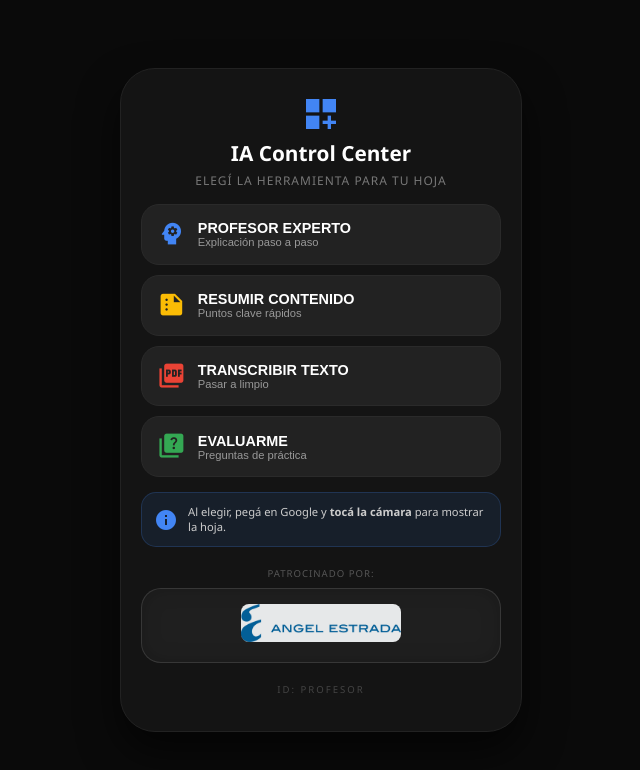
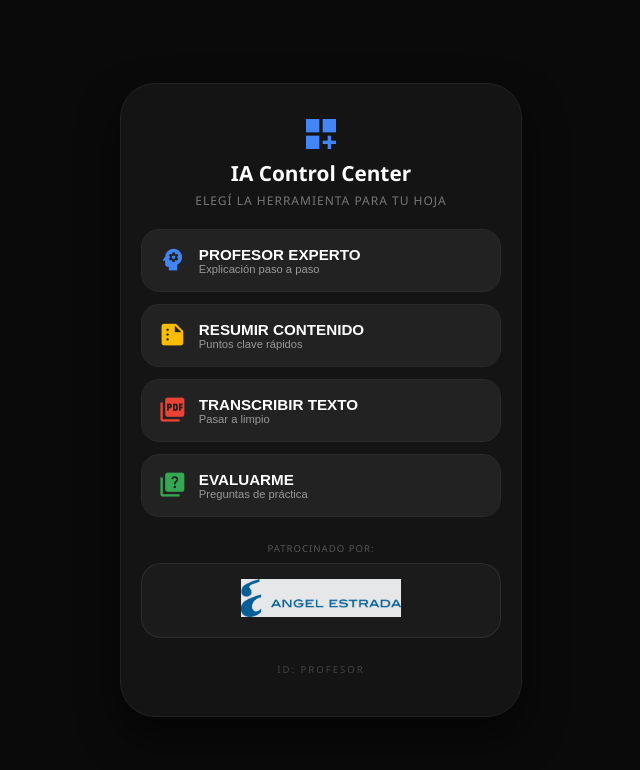
Before and after one commit to matiandresgomez-hue/lanzador-qr-gemini, a plain HTML site: page index.html in a window 1280 px wide. Shown: the whole page, without its empty margins (319-959 px from the left). Drawn offline with Linux system fonts and the light colour scheme.

Commit message:
Update index.html

```diff
--- a/index.html
+++ b/index.html
@@ -47,11 +47,6 @@
             </div>
         </button>
 
-        <div class="info-card">
-            <span class="material-icons" style="color:#4285f4">info</span>
-            <p>Al elegir, pegá en Google y <b>tocá la cámara</b> para mostrar la hoja.</p>
-        </div>
-
         <div class="ads-wrapper">
             <p class="ads-label">Patrocinado por:</p>
             <div class="ads-box">
@@ -84,6 +79,8 @@
             textArea.value = promptFinal;
             textArea.select();
             document.execCommand('copy');
+
+            // udm=50 para entrar directo a la pestaña IA/Gemini
             window.open("https://www.google.com/search?q=" + encodeURIComponent(promptFinal) + "&udm=50", "_blank");
         }
     </script>
@@ -92,50 +89,41 @@
         :root { --blue: #4285f4; --purple: #9b72cb; --green: #34a853; --dark: #0a0a0a; --card: #141414; --muted: #777; }
         body { background-color: var(--dark); font-family: 'Segoe UI', Roboto, sans-serif; display: flex; justify-content: center; align-items: center; min-height: 100vh; margin: 0; color: white; padding: 15px; box-sizing: border-box; }
 
-        /* Contenedor principal más compacto */
-        .container { background-color: var(--card); width: 100%; max-width: 360px; padding: 25px 20px; border-radius: 35px; border: 1px solid #222; box-shadow: 0 20px 40px rgba(0,0,0,0.6); text-align: center; }
+        .container { background-color: var(--card); width: 100%; max-width: 360px; padding: 30px 20px; border-radius: 35px; border: 1px solid #222; box-shadow: 0 20px 40px rgba(0,0,0,0.6); text-align: center; }
 
-        /* Encabezado más chico */
-        .live-header { margin-bottom: 15px; }
+        .live-header { margin-bottom: 20px; }
         .live-icon { font-size: 2.5rem; color: var(--blue); margin-bottom: 5px; }
         h1 { font-size: 1.3rem; margin: 0; font-weight: 800; }
         .subtitle { font-size: 0.75rem; color: var(--muted); margin-top: 5px; text-transform: uppercase; letter-spacing: 1px; }
 
-        /* Botones más delgados */
-        .action-btn { width: 100%; padding: 15px; border: none; border-radius: 18px; margin-bottom: 10px; display: flex; align-items: center; gap: 12px; cursor: pointer; transition: 0.2s; text-align: left; background: #222; color: white; border: 1px solid #2a2a2a; }
+        .action-btn { width: 100%; padding: 16px; border: none; border-radius: 18px; margin-bottom: 12px; display: flex; align-items: center; gap: 12px; cursor: pointer; transition: 0.2s; text-align: left; background: #222; color: white; border: 1px solid #2a2a2a; }
         .action-btn:active { transform: scale(0.98); background: #333; }
         .action-btn .material-icons { font-size: 1.8rem; }
         .btn-text { display: flex; flex-direction: column; }
-        .btn-text b { font-size: 0.9rem; }
+        .btn-text b { font-size: 0.95rem; }
         .btn-text span { font-size: 0.7rem; color: #999; }
+
         .btn-expert .material-icons { color: var(--blue); }
         .btn-summary .material-icons { color: #fbbc05; }
         .btn-pdf .material-icons { color: #ea4335; }
         .btn-quiz .material-icons { color: var(--green); }
 
-        /* Info card compacta */
-        .info-card { margin: 15px 0; background: rgba(66, 133, 244, 0.1); padding: 12px; border-radius: 15px; border: 1px solid rgba(66, 133, 244, 0.2); display: flex; align-items: center; gap: 10px; }
-        .info-card p { margin: 0; font-size: 0.7rem; color: #ccc; line-height: 1.3; text-align: left; }
-
-        /* NUEVA SECCIÓN DE PUBLICIDAD SUAVIZADA */
-        .ads-wrapper { margin-top: 20px; }
+        .ads-wrapper { margin-top: 25px; }
         .ads-label { font-size: 0.6rem; color: #555; text-transform: uppercase; margin-bottom: 8px; letter-spacing: 1px; }
 
-        /* La "cajita" alrededor del logo para bajar el contraste */
         .ads-box {
-            background: rgba(255, 255, 255, 0.05); /* Fondo apenas claro */
+            background: rgba(255, 255, 255, 0.03);
             padding: 15px;
             border-radius: 20px;
-            border: 1px solid rgba(255, 255, 255, 0.1); /* Borde sutil */
+            border: 1px solid rgba(255, 255, 255, 0.08);
             display: flex;
             justify-content: center;
             align-items: center;
-            box-shadow: inset 0 0 20px rgba(0,0,0,0.2); /* Sombra interna para profundidad */
         }
-        .ads-logo { width: 100%; max-width: 160px; height: auto; opacity: 0.9; border-radius: 8px; transition: 0.3s; }
+        .ads-logo { width: 100%; max-width: 160px; height: auto; opacity: 0.9; transition: 0.3s; }
         .ads-logo:hover { opacity: 1; transform: scale(1.02); }
 
-        .footer { margin-top: 20px; font-size: 0.6rem; color: #444; text-transform: uppercase; letter-spacing: 2px; }
+        .footer { margin-top: 25px; font-size: 0.6rem; color: #444; text-transform: uppercase; letter-spacing: 2px; }
     </style>
 </body>
 </html>
```
